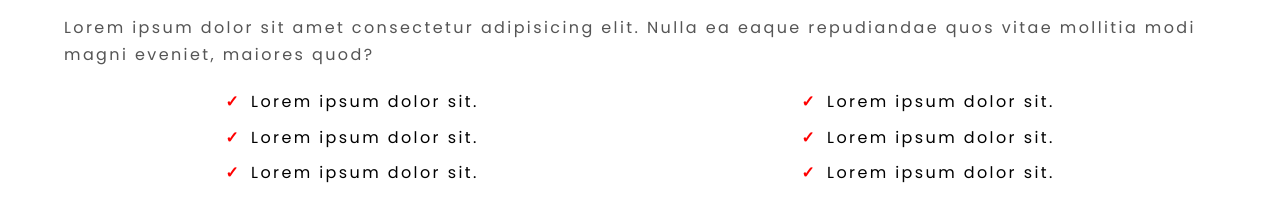
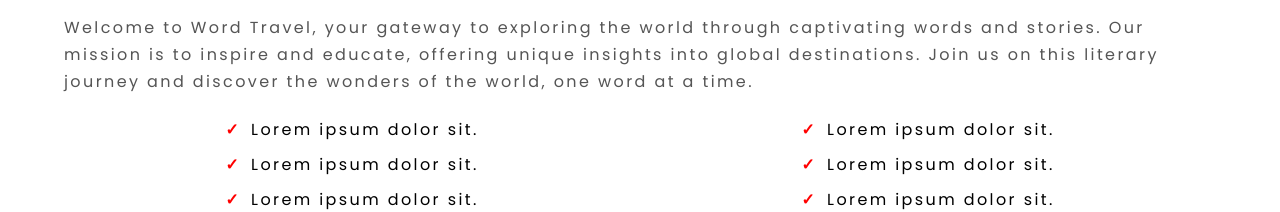
Before and after one commit to aryadeeppradhan/Travel-Website, a plain HTML site: page about.html in a window 1280 px wide. Shown: the part 216-428 px from the top of the page. Drawn offline with Linux system fonts and the light colour scheme.

Commit message:
updated Abous Us

```diff
--- a/about.html
+++ b/about.html
@@ -21,7 +21,7 @@
     <section class="about">
         <div class="container"><!--should be written inside about not outside-->
             <h2 class="lg-heading text-black about-heading">About Us</h2>
-        <p class="text-gray">Lorem ipsum dolor sit amet consectetur adipisicing elit. Nulla ea eaque repudiandae quos vitae mollitia modi magni eveniet, maiores quod?</p>
+        <p class="text-gray">Welcome to Word Travel, your gateway to exploring the world through captivating words and stories. Our mission is to inspire and educate, offering unique insights into global destinations. Join us on this literary journey and discover the wonders of the world, one word at a time.</p>
         <div class="about-wrapper">
             <div class="left">
                 <ul>
```
